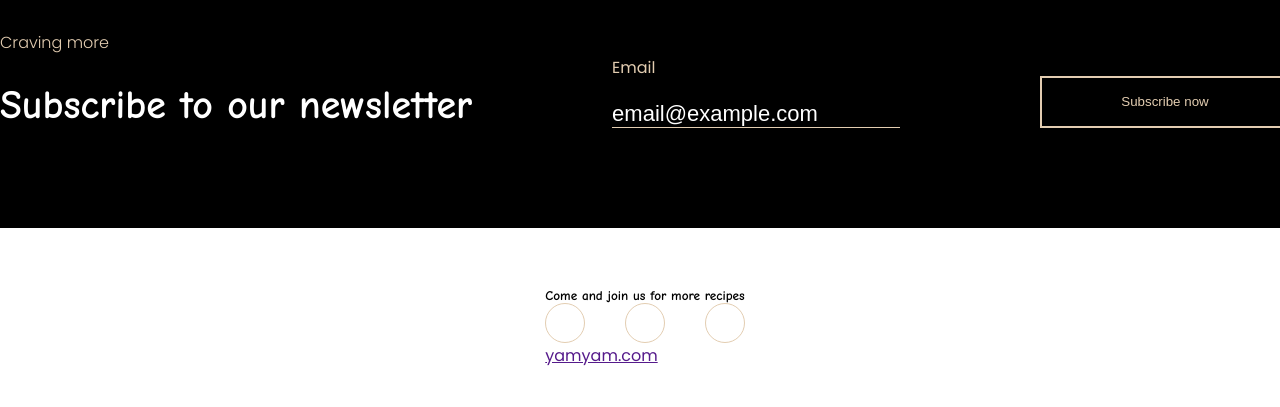
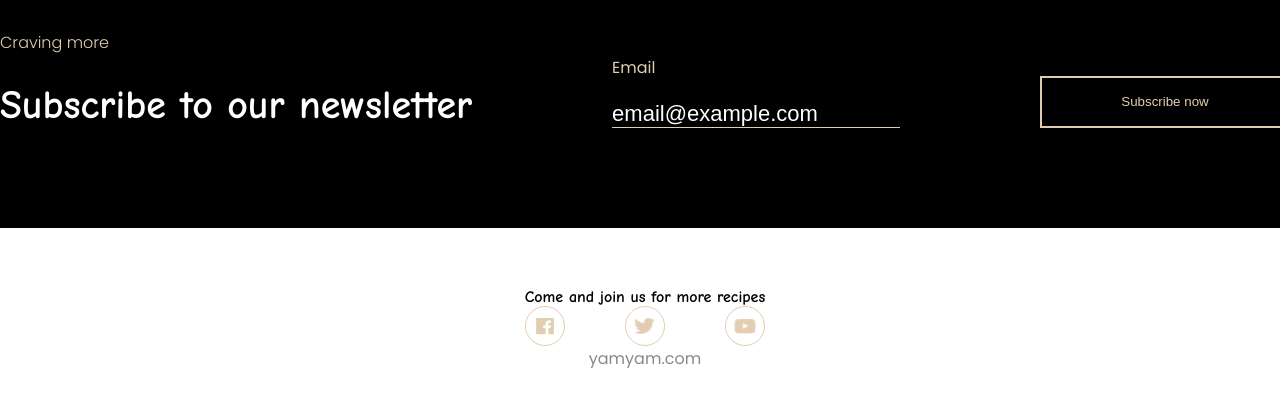
Before and after one commit to ldifiore/Group_Project, a website: page index.html in a window 1280 px wide. Shown: the part 3377-3784 px from the top of the page. Drawn offline with Linux system fonts and the light colour scheme; a web font is replaced by a local one.

Commit message:
icons fixed and other minor improvements

```diff
--- a/index.html
+++ b/index.html
@@ -268,16 +268,16 @@
                 <div class="content-wrapper footer-wrapper" id="home-footer">
                     <div class="center">
                         <div class="content footer-content">
-                            <h5>Come and join us for more recipes</h5>
+                            <h4>Come and join us for more recipes</h4>
                             <div class="socials">
                                 <div class="icon">
-                                    <a href="#" class="fa-brands fa-square-facebook"></a>
+                                    <img src="img/facebook.png" alt="facebook logo" width="18" height="18">
                                 </div>
                                 <div class="icon">
-                                    <a href="#" class="fa-brands fa-square-facebook"></a>
+                                    <img src="img/twitter.png" alt="twitter logo" width="22" height="16">
                                 </div>
                                 <div class="icon">
-                                    <a href="#" class="fa-brands fa-square-facebook"></a>
+                                    <img src="img/youtube.png" alt="youtube logo" width="22" height="16">
                                 </div>
                             </div>
                             <div class="yamyam">
--- a/styles/config.css
+++ b/styles/config.css
@@ -482,6 +482,19 @@ input[type="email"]:focus {
   place-content: center center;
 }
 
+.icon img {
+  margin: auto;
+}
+
+.yamyam {
+  text-align: center;
+}
+
+.yamyam a {
+  text-decoration: none;
+  color:var(--second-title-color);
+}
+
 .content-recipe {
   display: flex;
   flex-direction: row;
```
Also changed, not shown: img/facebook.png (added), img/twitter.png (added), img/youtube.png (added).
